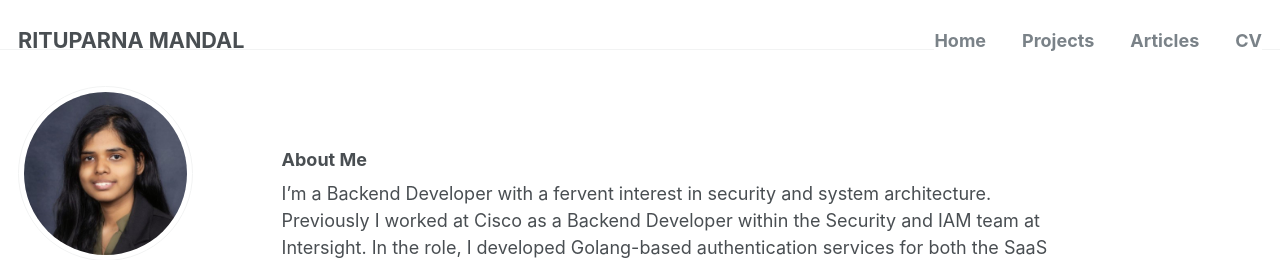
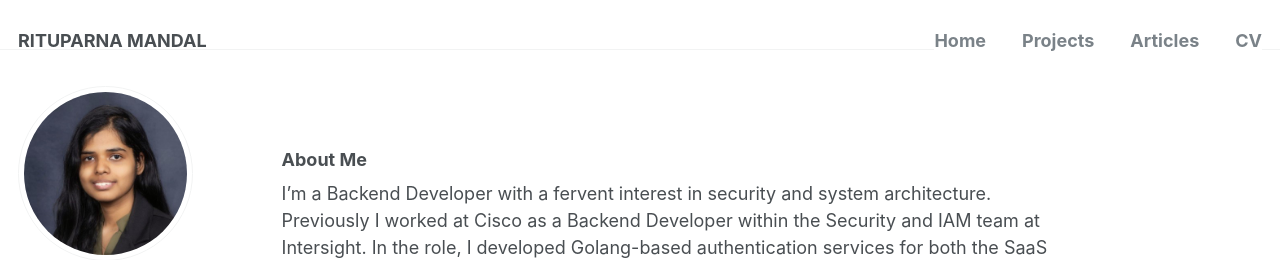
Before and after one commit to m-rit/m-rit.github.io, a Jekyll site: the page built from _pages/about.md, in a window 1280 px wide. Shown: the top 260 px of the page. Built offline with Jekyll 4.4.1, drawn with Linux system fonts in a browser that asks for light colours.

Commit message:
Update _masthead.scss

```diff
--- a/_sass/_masthead.scss
+++ b/_sass/_masthead.scss
@@ -56,7 +56,7 @@
 }
 
 .masthead__name {
-  font-size: larger; /* Adjust as needed */
+  font-size: 1em; /* Adjust as needed */
   font-weight: bold; /* Make the name bold */
 }
 
```
